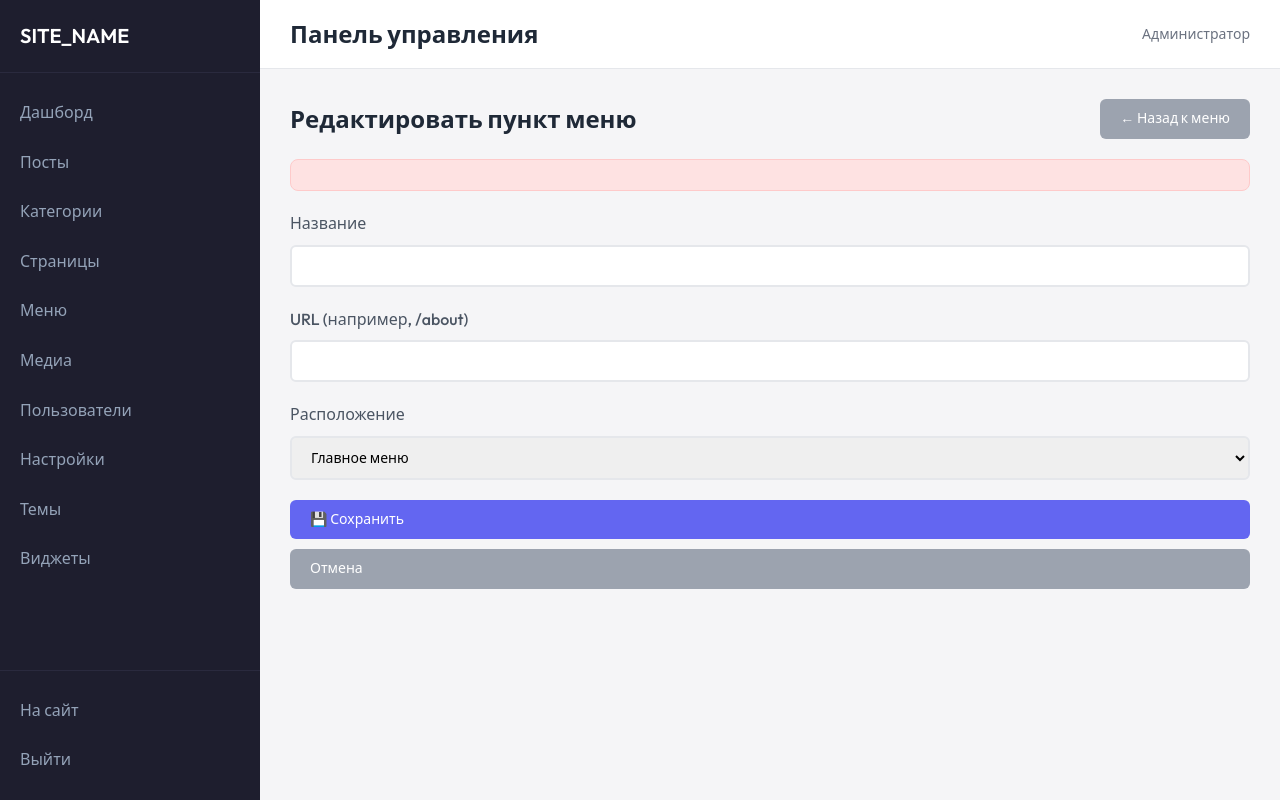
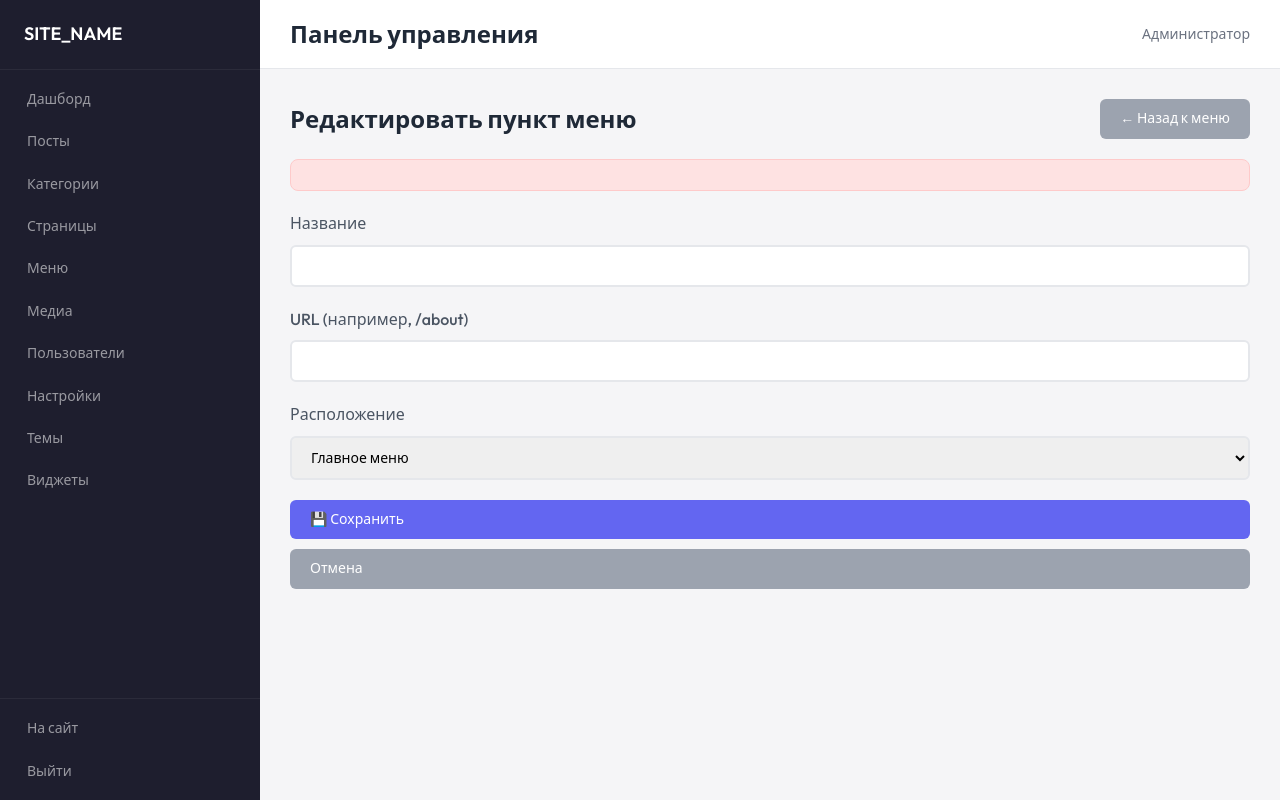
Before and after one commit to imcrazymonk-pixel/cms, a PHP site: template admin/templates/menus/edit.php in a window 1280 px wide. Run offline with PHP 8.4, Linux system fonts and the light colour scheme; the template is opened without the code that fills it, so the values that code supplies are empty; some libraries are stand-ins or nearby versions.

Commit message:
refactor(admin): polish sidebar with active indicators, spacing, and z-index

```diff
--- a/admin/css/admin.css
+++ b/admin/css/admin.css
@@ -135,7 +135,10 @@
     min-height: 100vh;
 }
 
-/* Sidebar */
+/* ============================================
+   Sidebar
+   ============================================ */
+
 .admin-sidebar {
     width: var(--sidebar-width);
     background: var(--sidebar-bg);
@@ -145,59 +148,74 @@
     overflow-y: auto;
     display: flex;
     flex-direction: column;
+    z-index: 100;
 }
 
 .sidebar-header {
-    padding: 20px;
-    border-bottom: 1px solid var(--sidebar-hover);
+    padding: 20px 24px;
+    border-bottom: 1px solid rgba(255, 255, 255, 0.06);
 }
 
 .admin-logo {
     color: white;
     text-decoration: none;
-    font-size: 20px;
+    font-size: 18px;
     font-weight: 600;
+    display: flex;
+    align-items: center;
+    gap: 8px;
+}
+.admin-logo .icon {
+    color: var(--primary);
 }
 
 .sidebar-nav {
     flex: 1;
-    padding: 15px 0;
+    padding: 8px 0;
 }
 
 .nav-item {
     display: flex;
     align-items: center;
     gap: 12px;
-    padding: 12px 20px;
-    color: #94a3b8;
+    padding: 10px 24px;
+    color: rgba(255, 255, 255, 0.55);
     text-decoration: none;
-    transition: all 0.2s;
+    font-size: 14px;
+    font-weight: 500;
+    transition: all var(--transition-fast);
+    border-left: 3px solid transparent;
 }
 
 .nav-item:hover {
     background: var(--sidebar-hover);
-    color: white;
+    color: rgba(255, 255, 255, 0.85);
 }
 
 .nav-item.active {
-    background: var(--sidebar-active);
+    background: rgba(99, 102, 241, 0.12);
     color: white;
+    border-left-color: var(--sidebar-active);
 }
 
 .nav-item .icon {
-    font-size: 18px;
-    width: 24px;
-    text-align: center;
+    width: 18px;
+    height: 18px;
     flex-shrink: 0;
+    opacity: 0.7;
+}
+.nav-item.active .icon {
+    opacity: 1;
 }
 
 .sidebar-footer {
-    padding: 15px 0;
-    border-top: 1px solid var(--sidebar-hover);
+    padding: 8px 0;
+    border-top: 1px solid rgba(255, 255, 255, 0.06);
 }
 
 .nav-item.logout:hover {
-    background: var(--danger);
+    background: rgba(239, 68, 68, 0.15);
+    color: var(--danger);
 }
 
 /* Main Content */
```
